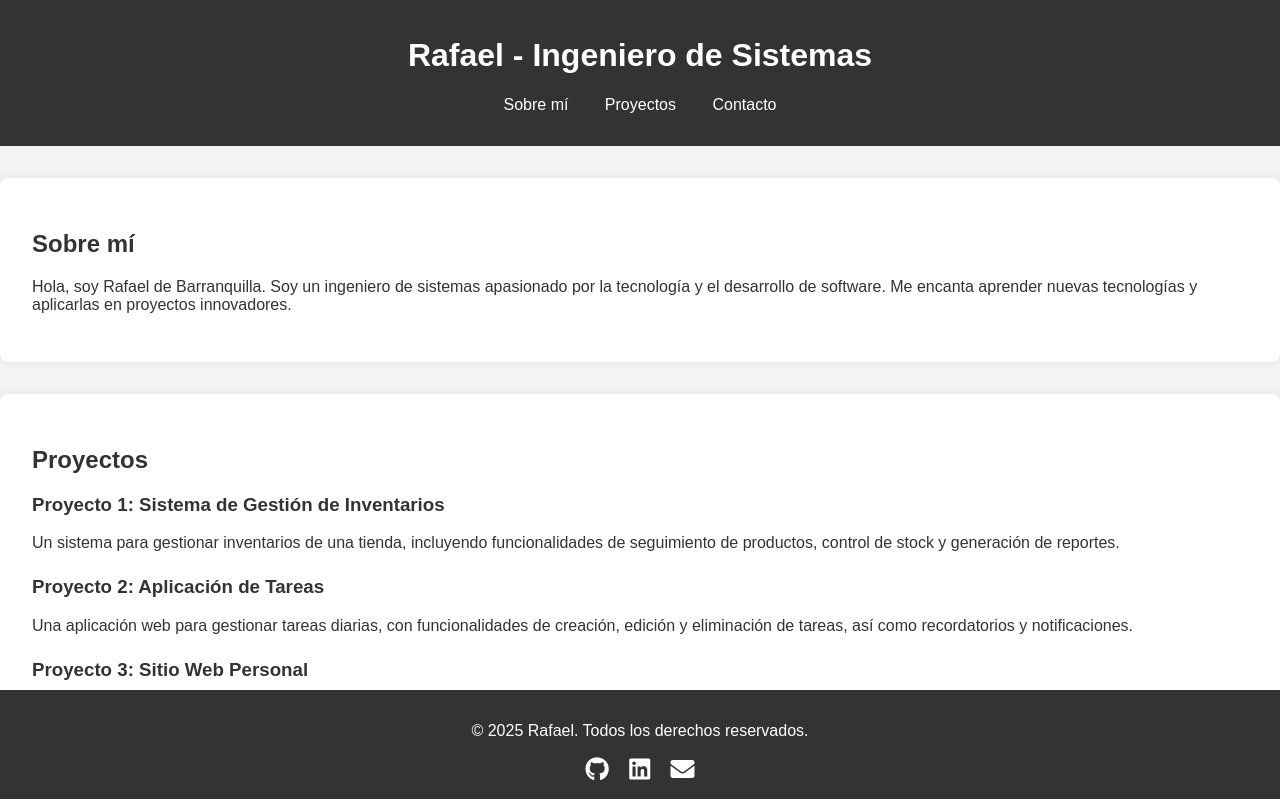
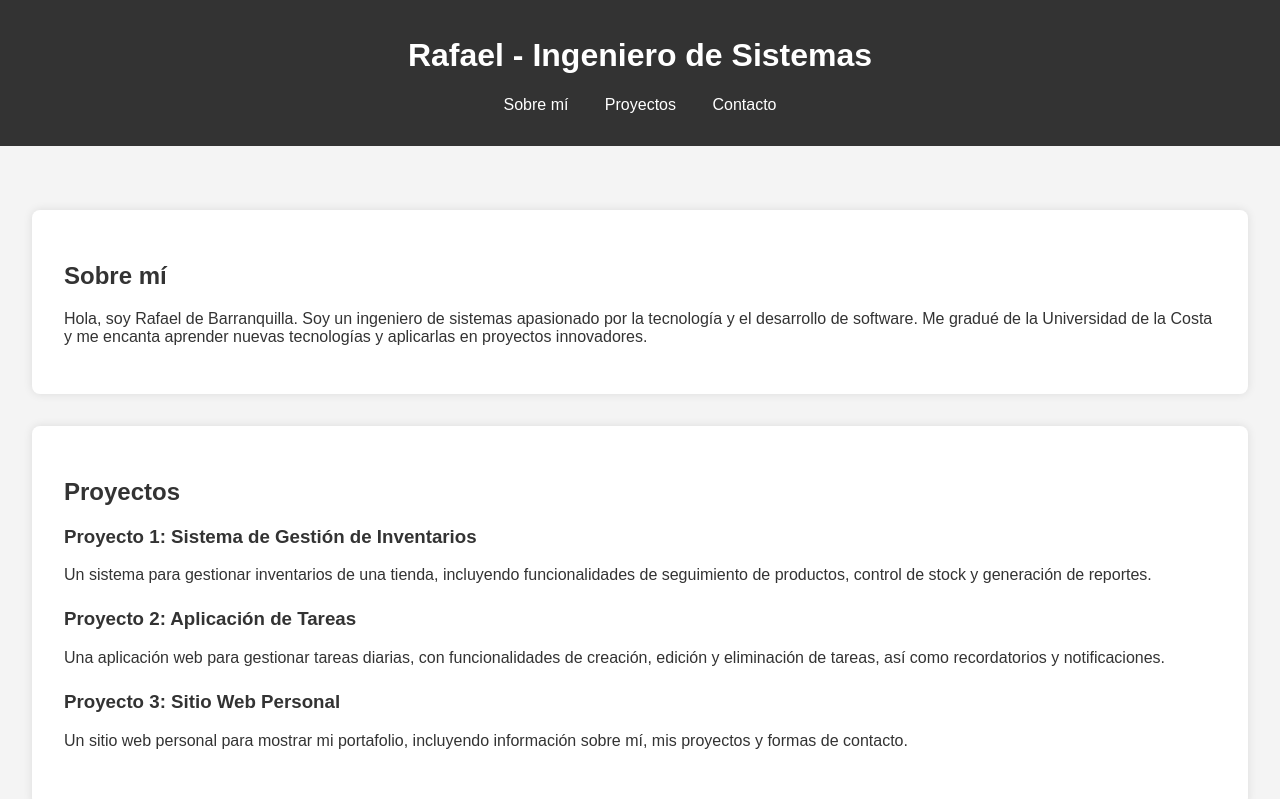
Before and after one commit to Rafael0799/-yu, a plain HTML site: page index.html in a window 1280 px wide. Shown: the top 799 px of the page. Drawn offline with Linux system fonts and the light colour scheme.

Commit message:
Improve portfolio with more content, better design, and interactivity

```diff
--- a/index.html
+++ b/index.html
@@ -18,9 +18,10 @@
             </ul>
         </nav>
     </header>
+    <main>
         <section id="about">
             <h2>Sobre mí</h2>
-        <p>Hola, soy Rafael de Barranquilla. Soy un ingeniero de sistemas apasionado por la tecnología y el desarrollo de software. Me encanta aprender nuevas tecnologías y aplicarlas en proyectos innovadores.</p>
+            <p>Hola, soy Rafael de Barranquilla. Soy un ingeniero de sistemas apasionado por la tecnología y el desarrollo de software. Me gradué de la Universidad de la Costa y me encanta aprender nuevas tecnologías y aplicarlas en proyectos innovadores.</p>
         </section>
         <section id="projects">
             <h2>Proyectos</h2>
@@ -41,6 +42,7 @@
             <h2>Contacto</h2>
             <p>Puedes contactarme a través de mi <a href="https://github.com/Rafael0799" target="_blank">GitHub</a>.</p>
         </section>
+    </main>
     <footer>
         <p>&copy; 2025 Rafael. Todos los derechos reservados.</p>
         <div class="social">
--- a/styles.css
+++ b/styles.css
@@ -26,6 +26,10 @@ nav ul li {
 nav ul li a {
     color: #fff;
     text-decoration: none;
+}
+
+main {
+    padding: 2rem;
 }
 
 section {
@@ -58,7 +62,7 @@ footer {
     color: #fff;
     text-align: center;
     padding: 1rem 0;
-    position: fixed;
+    position: relative;
     width: 100%;
     bottom: 0;
 }
@@ -69,6 +73,6 @@ footer {
     font-size: 1.5rem;
 }
 
-social a:hover {
+.social a:hover {
     color: #ddd;
 }
```
Lines whose indentation alone changed are shown as unchanged.
